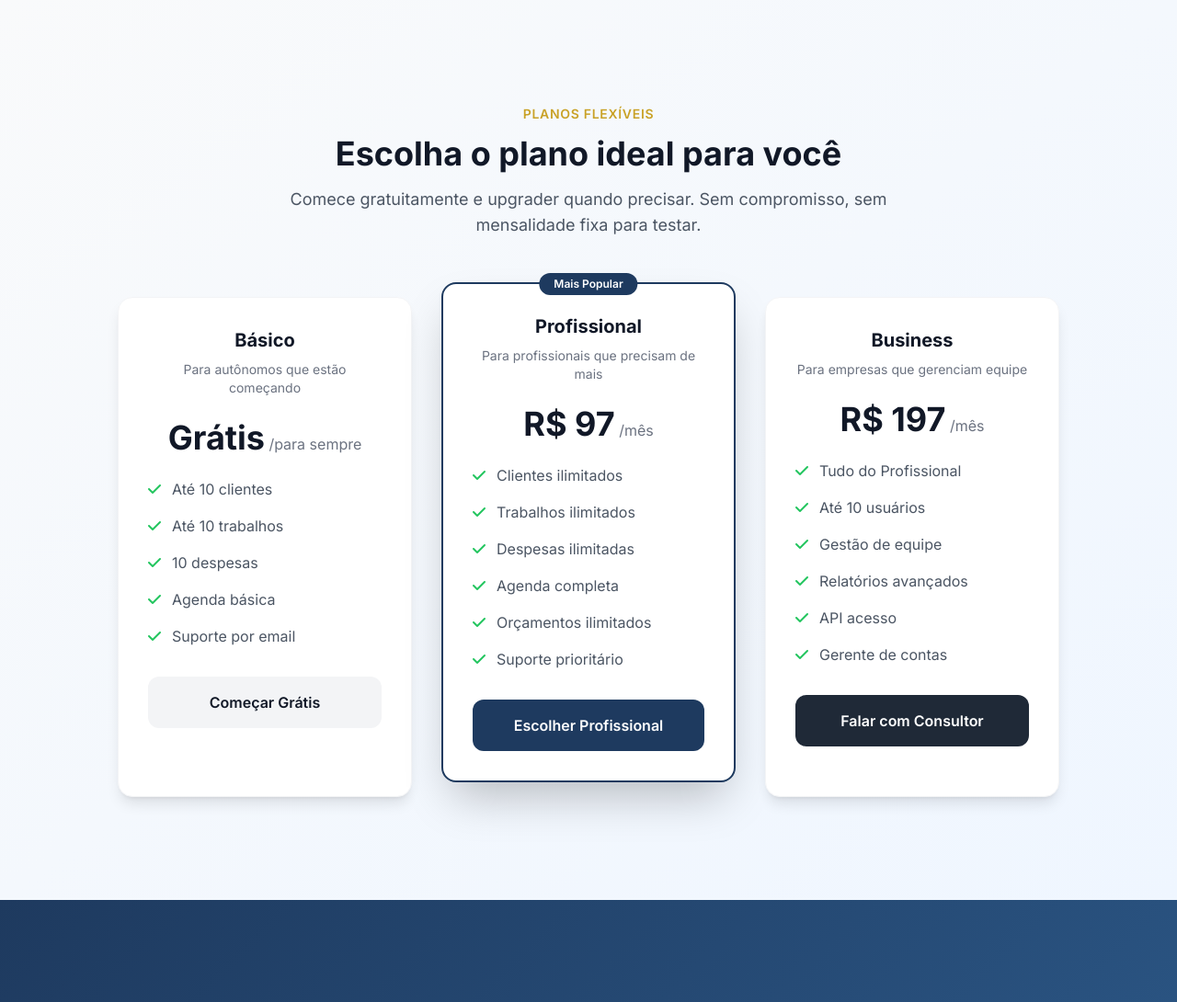
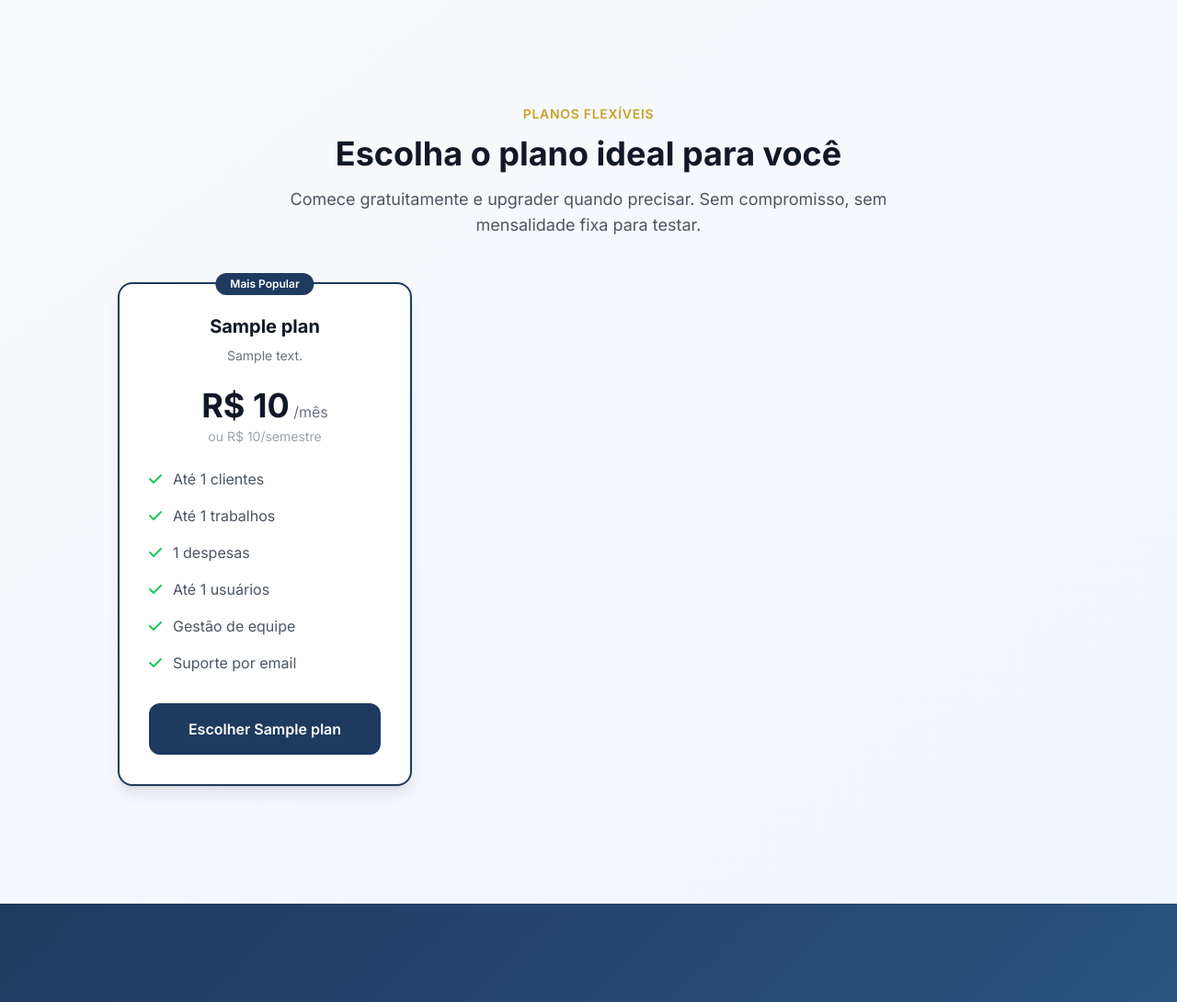
Before and after one commit to 7event24-alt/7event, a Django app: page /landingpage/ in a window 1280 px wide. Shown: the part 1923-3013 px from the top of the page at 92% size. Run offline with Django 5.2, Linux system fonts and the light colour scheme; tables that the repository leaves empty hold one stand-in row (values such as "Sample post"); some libraries are stand-ins or nearby versions.

Commit message:
fix(landingpage): make pricing section dynamic with real plan data

```diff
--- a/base/landingpage/views.py
+++ b/base/landingpage/views.py
@@ -1,13 +1,71 @@
 from django.views.generic import TemplateView
+from django.shortcuts import render
 
 
-class LandingPageView(TemplateView):
-    template_name = "landingpage/index.html"
+def landing_page(request):
+    # Get visible plans or create defaults
+    from base.accounts.models import Plan, PlanType
 
-    def get_context_data(self, **kwargs):
-        context = super().get_context_data(**kwargs)
-        context["hide_nav"] = True
-        return context
+    plans = Plan.objects.filter(is_visible=True).order_by("price_monthly")
 
+    # If no plans, create defaults
+    if not plans.exists():
+        # Create Basic (Free) plan
+        Plan.objects.create(
+            type=PlanType.BASIC,
+            name="Básico",
+            short_description="Para autônomos que estão começando",
+            max_clients=10,
+            max_jobs=10,
+            max_expenses=10,
+            max_agenda_events=10,
+            price_monthly=0,
+            price_quarterly=0,
+            price_semester=0,
+            is_visible=True,
+            highlight=False,
+        )
 
-landing_page = LandingPageView.as_view()
+        # Create Professional plan
+        Plan.objects.create(
+            type=PlanType.TESTER,
+            name="Profissional",
+            short_description="Para profissionais que precisam de mais",
+            max_clients=0,  # unlimited
+            max_jobs=0,
+            max_expenses=0,
+            max_agenda_events=0,
+            price_monthly=97,
+            price_quarterly=267,
+            price_semester=497,
+            is_visible=True,
+            highlight=True,
+        )
+
+        # Create Business plan
+        Plan.objects.create(
+            type=PlanType.BUSINESS,
+            name="Business",
+            short_description="Para empresas que gerenciam equipe",
+            max_users=10,
+            max_clients=0,
+            max_jobs=0,
+            max_expenses=0,
+            max_agenda_events=0,
+            price_monthly=197,
+            price_quarterly=537,
+            price_semester=997,
+            is_visible=True,
+            highlight=False,
+        )
+
+        plans = Plan.objects.filter(is_visible=True).order_by("price_monthly")
+
+    return render(
+        request,
+        "landingpage/index.html",
+        {
+            "hide_nav": True,
+            "plans": plans,
+        },
+    )
--- a/base/templates/landingpage/index.html
+++ b/base/templates/landingpage/index.html
@@ -328,139 +328,102 @@
                 </p>
             </div>
 
-            <!-- Pricing Cards -->
+            <!-- Pricing Cards - Dynamic -->
             <div class="grid md:grid-cols-3 gap-8 max-w-5xl mx-auto">
-                <!-- Basic Plan -->
-                <div class="bg-white rounded-2xl shadow-lg border border-gray-100 p-8 relative card-hover">
+                {% for plan in plans %}
+                <div class="bg-white rounded-2xl shadow-lg border border-gray-100 p-8 relative card-hover {% if plan.highlight %}border-2 border-primary transform md:-translate-y-4 shadow-2xl{% endif %}">
+                    {% if plan.highlight %}
+                    <div class="popular-tag bg-primary text-white px-4 py-1 rounded-full text-xs font-semibold">
+                        Mais Popular
+                    </div>
+                    {% endif %}
+
                     <div class="text-center mb-6">
-                        <h3 class="text-xl font-bold text-gray-900 mb-2">Básico</h3>
-                        <p class="text-gray-500 text-sm">Para autônomos que estão começando</p>
+                        <h3 class="text-xl font-bold text-gray-900 mb-2">{{ plan.name }}</h3>
+                        {% if plan.short_description %}
+                        <p class="text-gray-500 text-sm">{{ plan.short_description }}</p>
+                        {% endif %}
                     </div>
 
                     <div class="text-center mb-6">
+                        {% if plan.price_monthly > 0 %}
+                        <span class="text-4xl font-bold text-gray-900">R$ {{ plan.price_monthly|floatformat:0 }}</span>
+                        <span class="text-gray-500">/mês</span>
+                        {% if plan.price_semester > 0 %}
+                        <p class="text-sm text-gray-400 mt-1">ou R$ {{ plan.price_semester|floatformat:0 }}/semestre</p>
+                        {% endif %}
+                        {% else %}
                         <span class="text-4xl font-bold text-gray-900">Grátis</span>
                         <span class="text-gray-500">/para sempre</span>
+                        {% endif %}
                     </div>
 
                     <ul class="space-y-4 mb-8">
+                        {% if plan.max_clients == 0 %}
                         <li class="flex items-center gap-3 text-gray-600">
                             <i class="fas fa-check text-green-500"></i>
-                            <span>Até 10 clientes</span>
+                            <span>Clientes ilimitados</span>
                         </li>
+                        {% elif plan.max_clients > 0 %}
                         <li class="flex items-center gap-3 text-gray-600">
                             <i class="fas fa-check text-green-500"></i>
-                            <span>Até 10 trabalhos</span>
+                            <span>Até {{ plan.max_clients }} clientes</span>
                         </li>
+                        {% endif %}
+
+                        {% if plan.max_jobs == 0 %}
                         <li class="flex items-center gap-3 text-gray-600">
                             <i class="fas fa-check text-green-500"></i>
-                            <span>10 despesas</span>
+                            <span>Trabalhos ilimitados</span>
                         </li>
+                        {% elif plan.max_jobs > 0 %}
                         <li class="flex items-center gap-3 text-gray-600">
                             <i class="fas fa-check text-green-500"></i>
-                            <span>Agenda básica</span>
+                            <span>Até {{ plan.max_jobs }} trabalhos</span>
                         </li>
+                        {% endif %}
+
+                        {% if plan.max_expenses == 0 %}
+                        <li class="flex items-center gap-3 text-gray-600">
+                            <i class="fas fa-check text-green-500"></i>
+                            <span>Despesas ilimitadas</span>
+                        </li>
+                        {% elif plan.max_expenses > 0 %}
+                        <li class="flex items-center gap-3 text-gray-600">
+                            <i class="fas fa-check text-green-500"></i>
+                            <span>{{ plan.max_expenses }} despesas</span>
+                        </li>
+                        {% endif %}
+
+                        {% if plan.max_users > 0 %}
+                        <li class="flex items-center gap-3 text-gray-600">
+                            <i class="fas fa-check text-green-500"></i>
+                            <span>Até {{ plan.max_users }} usuários</span>
+                        </li>
+                        {% endif %}
+
+                        {% if plan.max_users > 0 %}
+                        <li class="flex items-center gap-3 text-gray-600">
+                            <i class="fas fa-check text-green-500"></i>
+                            <span>Gestão de equipe</span>
+                        </li>
+                        {% endif %}
+
                         <li class="flex items-center gap-3 text-gray-600">
                             <i class="fas fa-check text-green-500"></i>
                             <span>Suporte por email</span>
                         </li>
                     </ul>
 
-                    <a href="/accounts/register/" class="block text-center bg-gray-100 hover:bg-gray-200 text-gray-900 py-4 rounded-xl font-semibold transition-all">
+                    <a href="/accounts/register/" class="block text-center {% if plan.highlight %}bg-primary hover:bg-secondary text-white btn-shine{% else %}bg-gray-100 hover:bg-gray-200 text-gray-900{% endif %} py-4 rounded-xl font-semibold transition-all">
+                        {% if plan.price_monthly == 0 %}
                         Começar Grátis
+                        {% else %}
+                        Escolher {{ plan.name }}
+                        {% endif %}
                     </a>
                 </div>
-
-                <!-- Professional Plan - HIGHLIGHTED -->
-                <div class="bg-white rounded-2xl shadow-2xl border-2 border-primary p-8 relative card-hover transform md:-translate-y-4">
-                    <div class="popular-tag bg-primary text-white px-4 py-1 rounded-full text-xs font-semibold">
-                        Mais Popular
-                    </div>
-
-                    <div class="text-center mb-6">
-                        <h3 class="text-xl font-bold text-gray-900 mb-2">Profissional</h3>
-                        <p class="text-gray-500 text-sm">Para profissionais que precisam de mais</p>
-                    </div>
-
-                    <div class="text-center mb-6">
-                        <span class="text-4xl font-bold text-gray-900">R$ 97</span>
-                        <span class="text-gray-500">/mês</span>
-                    </div>
-
-                    <ul class="space-y-4 mb-8">
-                        <li class="flex items-center gap-3 text-gray-600">
-                            <i class="fas fa-check text-green-500"></i>
-                            <span>Clientes ilimitados</span>
-                        </li>
-                        <li class="flex items-center gap-3 text-gray-600">
-                            <i class="fas fa-check text-green-500"></i>
-                            <span>Trabalhos ilimitados</span>
-                        </li>
-                        <li class="flex items-center gap-3 text-gray-600">
-                            <i class="fas fa-check text-green-500"></i>
-                            <span>Despesas ilimitadas</span>
-                        </li>
-                        <li class="flex items-center gap-3 text-gray-600">
-                            <i class="fas fa-check text-green-500"></i>
-                            <span>Agenda completa</span>
-                        </li>
-                        <li class="flex items-center gap-3 text-gray-600">
-                            <i class="fas fa-check text-green-500"></i>
-                            <span>Orçamentos ilimitados</span>
-                        </li>
-                        <li class="flex items-center gap-3 text-gray-600">
-                            <i class="fas fa-check text-green-500"></i>
-                            <span>Suporte prioritário</span>
-                        </li>
-                    </ul>
-
-                    <a href="/accounts/register/" class="block text-center bg-primary hover:bg-secondary text-white py-4 rounded-xl font-semibold transition-all btn-shine">
-                        Escolher Profissional
-                    </a>
-                </div>
-
-                <!-- Enterprise Plan -->
-                <div class="bg-white rounded-2xl shadow-lg border border-gray-100 p-8 relative card-hover">
-                    <div class="text-center mb-6">
-                        <h3 class="text-xl font-bold text-gray-900 mb-2">Business</h3>
-                        <p class="text-gray-500 text-sm">Para empresas que gerenciam equipe</p>
-                    </div>
-
-                    <div class="text-center mb-6">
-                        <span class="text-4xl font-bold text-gray-900">R$ 197</span>
-                        <span class="text-gray-500">/mês</span>
-                    </div>
-
-                    <ul class="space-y-4 mb-8">
-                        <li class="flex items-center gap-3 text-gray-600">
-                            <i class="fas fa-check text-green-500"></i>
-                            <span>Tudo do Profissional</span>
-                        </li>
-                        <li class="flex items-center gap-3 text-gray-600">
-                            <i class="fas fa-check text-green-500"></i>
-                            <span>Até 10 usuários</span>
-                        </li>
-                        <li class="flex items-center gap-3 text-gray-600">
-                            <i class="fas fa-check text-green-500"></i>
-                            <span>Gestão de equipe</span>
-                        </li>
-                        <li class="flex items-center gap-3 text-gray-600">
-                            <i class="fas fa-check text-green-500"></i>
-                            <span>Relatórios avançados</span>
-                        </li>
-                        <li class="flex items-center gap-3 text-gray-600">
-                            <i class="fas fa-check text-green-500"></i>
-                            <span>API acesso</span>
-                        </li>
-                        <li class="flex items-center gap-3 text-gray-600">
-                            <i class="fas fa-check text-green-500"></i>
-                            <span>Gerente de contas</span>
-                        </li>
-                    </ul>
-
-                    <a href="/accounts/register/" class="block text-center bg-gray-800 hover:bg-gray-900 text-white py-4 rounded-xl font-semibold transition-all">
-                        Falar com Consultor
-                    </a>
-                </div>
+                {% endfor %}
             </div>
         </div>
     </section>
```
